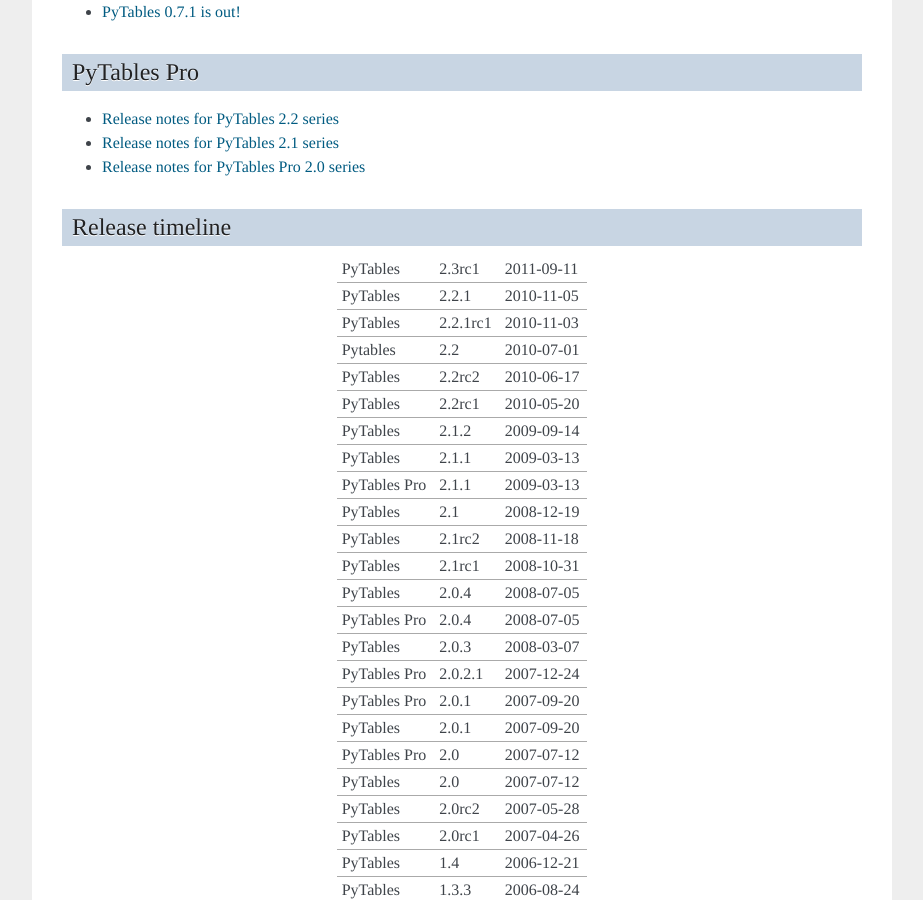
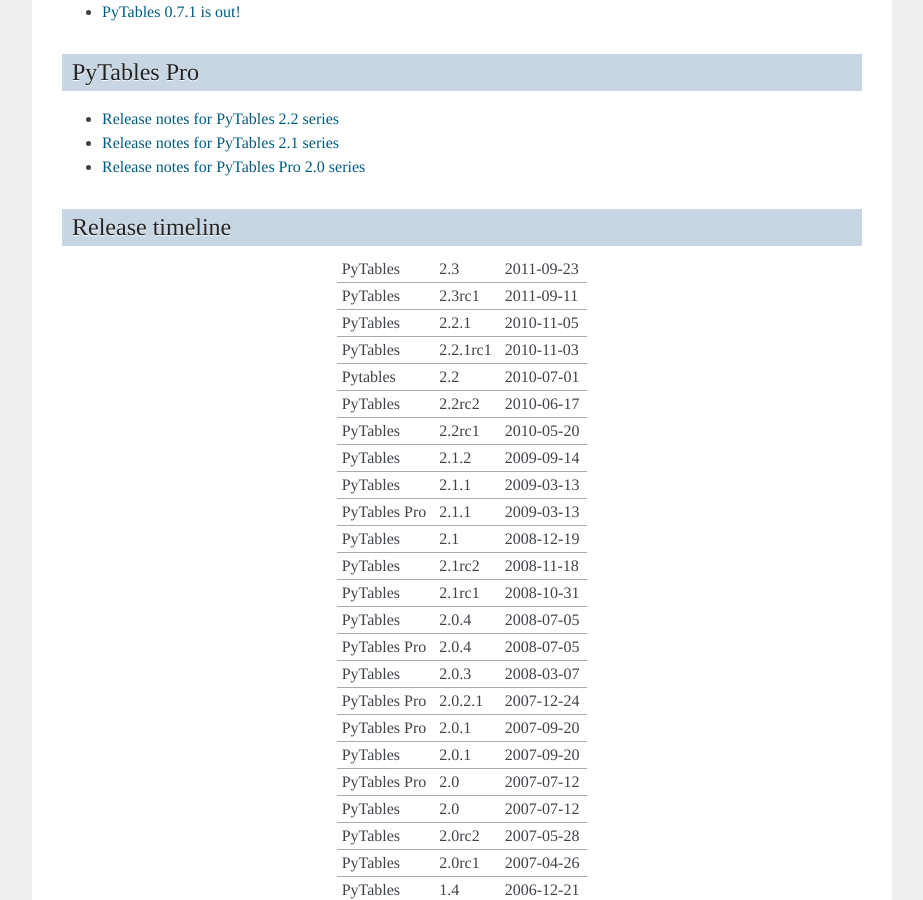
Before and after one commit to PyTables/PyTables, a Sphinx documentation site: the page built from doc/source/release_notes.rst, in a window 1280 px wide and 900 px high, scrolled down 662 px. Shown: the whole window, without its empty margins (198-1121 px from the left). Built offline with Sphinx 7.4.7, drawn with Linux system fonts in a browser that asks for light colours; formulas are drawn with MathJax 3.

Commit message:
Updated docs for 2.3 final

```diff
--- a/RELEASE_NOTES.txt
+++ b/RELEASE_NOTES.txt
@@ -6,8 +6,8 @@
 :Contact: pytables@googlemail.com
 
 
-Changes from 2.2.1 to 2.3rc1
-============================
+Changes from 2.2.1 to 2.3
+=========================
 
 Features coming from (now liberated) PyTables Pro
 -------------------------------------------------
--- a/doc/source/release-notes/RELEASE_NOTES_v2.3.x.rst
+++ b/doc/source/release-notes/RELEASE_NOTES_v2.3.x.rst
@@ -6,8 +6,8 @@
 :Contact: pytables@googlemail.com
 
 
-Changes from 2.2.1 to 2.3rc1
-============================
+Changes from 2.2.1 to 2.3
+=========================
 
 Features coming from (now liberated) PyTables Pro
 -------------------------------------------------
--- a/doc/source/release_notes.rst
+++ b/doc/source/release_notes.rst
@@ -46,6 +46,7 @@
 ----------------
 
 =============== =========== ==========
+PyTables        2.3         2011-09-23
 PyTables        2.3rc1      2011-09-11
 PyTables        2.2.1       2010-11-05
 PyTables        2.2.1rc1    2010-11-03
```
Also changed, not shown: 1 other file.
